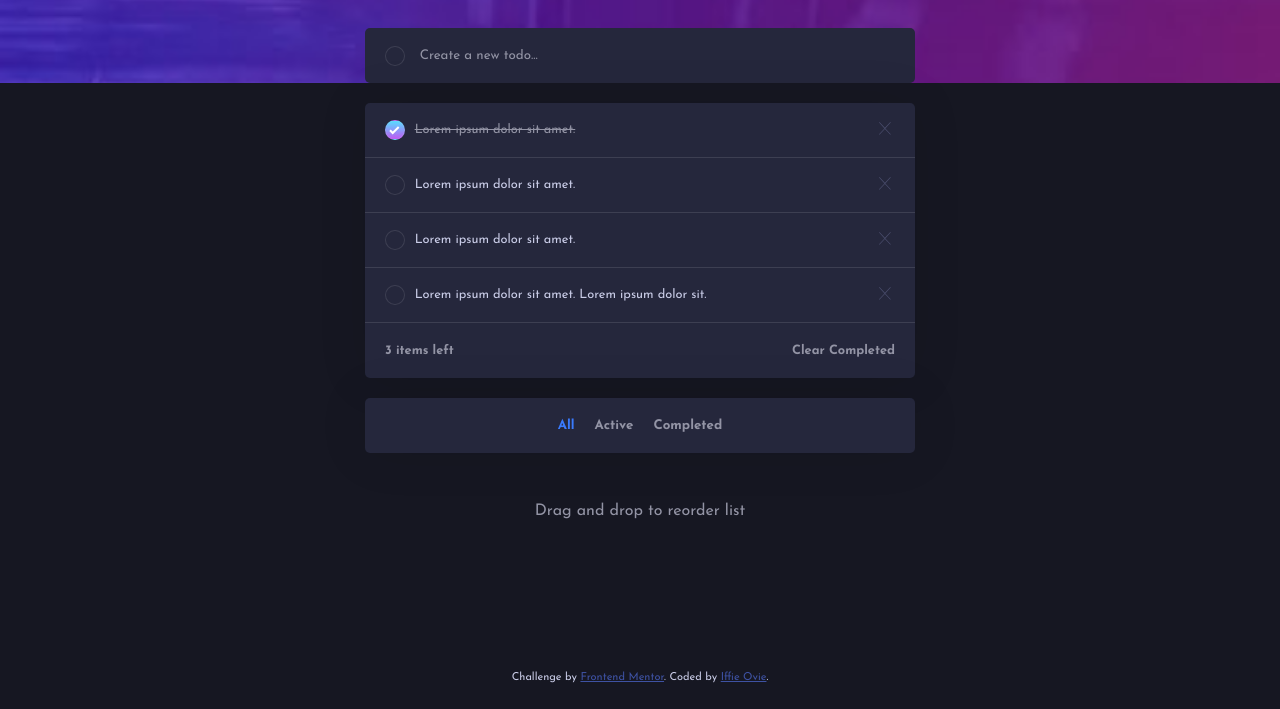
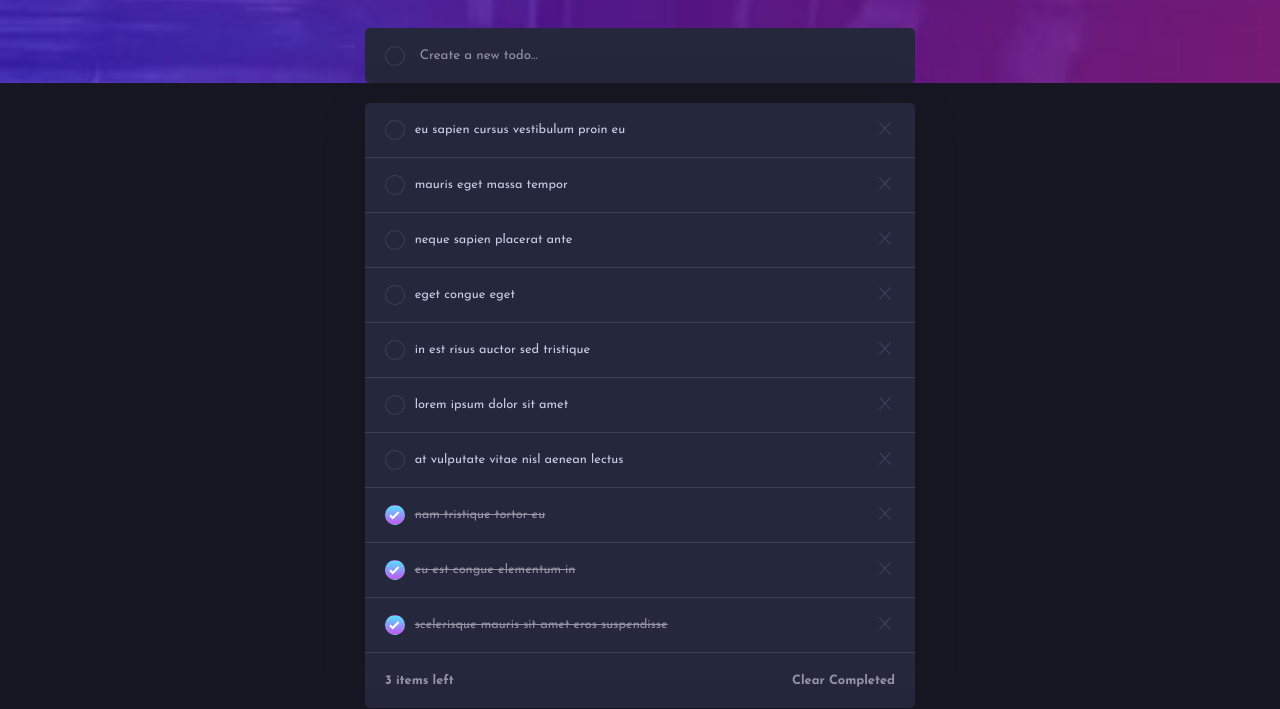
Before and after one commit to ovie009/todo-app-main, a plain HTML site: page index.html in a window 1280 px wide. Shown: the part 117-826 px from the top of the page. Before the commit the page ends 800 px from the top, so only its background shows below. Drawn offline with Linux system fonts and the light colour scheme.

Commit message:
task toggle buttons

```diff
--- a/index.html
+++ b/index.html
@@ -33,7 +33,7 @@
         <input type="text" name="todo" id="new-todo" placeholder="Create a new todo...">
       </div>
       <ul class="todo-wrapper">
-        <li>
+        <!-- <li>
           <div class="items-wrapper">
             <button type="button" class="check-box colored-check">
               <img src="images/icon-check.svg" alt="">
@@ -46,36 +46,10 @@
             <img src="images/icon-cross.svg" alt="">
           </button>
         </li>
+
         <li>
           <div class="items-wrapper">
             <button type="button" class="check-box">
-              <!-- <img src="images/icon-check.svg" alt=""> -->
-            </button>
-            <button type="button" class="todo-task">
-              Lorem ipsum dolor sit amet.
-            </button>
-          </div>
-          <button type="button" class="cross-box">
-            <img src="images/icon-cross.svg" alt="">
-          </button>
-        </li>
-        <li>
-          <div class="items-wrapper">
-            <button type="button" class="check-box">
-              <!-- <img src="images/icon-check.svg" alt=""> -->
-            </button>
-            <button type="button" class="todo-task">
-              Lorem ipsum dolor sit amet.
-            </button>
-          </div>
-          <button type="button" class="cross-box">
-            <img src="images/icon-cross.svg" alt="">
-          </button>
-        </li>
-        <li>
-          <div class="items-wrapper">
-            <button type="button" class="check-box">
-              <!-- <img src="images/icon-check.svg" alt=""> -->
             </button>
             <button type="button" class="todo-task">
               Lorem ipsum dolor sit amet. Lorem ipsum dolor sit.
@@ -84,7 +58,7 @@
           <button type="button" class="cross-box">
             <img src="images/icon-cross.svg" alt="">
           </button>
-        </li>
+        </li> -->
         <li>
           <span class="todo-list-count">
             3 items left
@@ -92,15 +66,16 @@
           <span class="clear">
             Clear Completed
           </span>
-          <!-- <span class="no-items">
+
+        </li>
+        <!-- <span class="no-items">
             No items added
           </span> -->
-        </li>
       </ul>
       <div class="buttons-wrapper">
-        <button type="button" class="active-button">All</button>
-        <button type="button" >Active</button>
-        <button type="button" >Completed</button>
+        <button type="button" class="active-button" onclick="toggleTask('all')">All</button>
+        <button type="button" onclick="toggleTask('active')">Active</button>
+        <button type="button" onclick="toggleTask('completed')">Completed</button>
       </div>
       <p>
         Drag and drop to reorder list
--- a/main.js
+++ b/main.js
@@ -1,3 +1,117 @@
+let todo; // array of todo list
+let numberOfTask;
+let fullTask;
+let activeTask;
+let completedTask;
+
+todo = fetch("./todo.json")
+.then(response => {
+   return response.json();
+})
+.then(tasks => {
+    // console.log(tasks[0]);
+    numberOfTask = tasks.length;
+    fullTask = tasks;
+    console.log("🚀 ~ file: main.js ~ line 11 ~ numberOfTask", numberOfTask)
+    activeTask = filterTask('active', tasks);
+    completedTask = filterTask('completed', tasks);
+    sortTasks(tasks);
+    appendList(tasks);
+});
+
+
+function appendList(tasks) {
+    tasks.forEach(task => {
+        let li = document.createElement("li");
+        let div = document.createElement("div");
+        let buttonCheck = document.createElement("button");
+        let buttonText = document.createElement("button");
+        let buttonCross = document.createElement("button");
+        let todo = document.createTextNode(task.task);
+        let cross = document.createElement("img");
+        let ul = document.querySelector(".todo-wrapper");
+        let checkBoxClass = "colored-check";
+        let check = document.createElement("img");
+
+
+        div.classList.add("items-wrapper");
+
+        buttonCheck.type = "button";
+        buttonText.type = "button";
+        buttonCross.type = "button";
+
+        buttonText.id = `todo-${task.id}`;
+
+        buttonCheck.classList.add("check-box");
+        buttonText.classList.add("todo-task");
+        buttonCross.classList.add("cross-box");
+
+        li.classList.add("task-list");
+
+        cross.alt = "close list";
+        cross.src = "images/icon-cross.svg";
+        check.alt = "mark list";
+        check.src = "images/icon-check.svg";
+
+
+        buttonText.appendChild(todo);
+
+        buttonCross.appendChild(cross);
+        div.appendChild(buttonCheck);
+        div.appendChild(buttonText);
+        li.appendChild(div);
+
+        if (task.status === 'completed') {
+            buttonCheck.classList.add(checkBoxClass);
+            buttonText.classList.add("strike");
+            buttonCheck.appendChild(check)
+        }
+
+        console.log(task);
+        li.appendChild(buttonCross);
+        ul.appendChild(li);
+    });
+}
+
+function sortTasks(tasks) {
+    tasks.sort((a, b) => {
+        if (a.status < b.status) return -1;
+        return 1;
+    });
+}
+
+function removeList() {
+    let taskList = document.querySelectorAll(".task-list");
+    console.log(taskList);
+    taskList.forEach(taskItem => {
+        taskItem.remove();
+    });
+}
+
+function filterTask(value, tasks) {
+    // if value is not equal to 'All'
+    if (value !== 'all') {
+        let filteredTasks = tasks.filter(
+            (tasks) => tasks.status == value
+        );
+
+        // return the filtered array
+        return filteredTasks;
+
+    } else { // if value is equal to 'All', do not filter
+        tasks = fullTask;
+        return tasks;
+    }
+}
+
+function toggleTask(value) {
+    let tasks = fullTask;
+    tasks = filterTask(value, tasks);
+    removeList();
+    appendList(tasks);
+
+}
+
 
 // Get the root element
 var r = document.querySelector(':root'); // css root variable
--- a/style.css
+++ b/style.css
@@ -168,6 +168,8 @@ button{
     border-radius: 5px;
     width: 100%;
     box-shadow: var(--boxShadow);
+    display: flex;
+    flex-flow: column;
 }
 
 .todo-wrapper > li{
@@ -179,16 +181,18 @@ button{
     justify-content: space-between;
     padding: 10px 20px;
     border-bottom: 1px solid var(--Outline);
+    order: 2;
 }
 
-.todo-wrapper > li:last-child{
+.todo-wrapper > li:first-child{
     border-bottom: none;
     color: var(--Text2);
     font-size: .8em;
     font-weight: 600;
+    order: 3;
 }
 
-.todo-wrapper > li:last-child span{
+.todo-wrapper > li:first-child span{
     border-bottom: none;
     color: var(--Text2);
     font-size: 1em;
--- /dev/null
+++ b/todo.json
@@ -0,0 +1,10 @@
+[{"id":1,"task":"eu sapien cursus vestibulum proin eu","status":"active","time":"0:57","repeat":"weekdays"},
+{"id":2,"task":"mauris eget massa tempor","status":"active","time":"15:55","repeat":"weekdays"},
+{"id":3,"task":"nam tristique tortor eu","status":"completed","time":"18:19","repeat":"weekdays"},
+{"id":4,"task":"neque sapien placerat ante","status":"active","time":"6:34","repeat":"weekdays"},
+{"id":5,"task":"eu est congue elementum in","status":"completed","time":"12:11","repeat":"daily"},
+{"id":6,"task":"eget congue eget","status":"active","time":"22:58","repeat":"daily"},
+{"id":7,"task":"in est risus auctor sed tristique","status":"active","time":"2:12","repeat":"weekdays"},
+{"id":8,"task":"scelerisque mauris sit amet eros suspendisse","status":"completed","time":"15:46","repeat":"daily"},
+{"id":9,"task":"lorem ipsum dolor sit amet","status":"active","time":"17:44","repeat":"daily"},
+{"id":10,"task":"at vulputate vitae nisl aenean lectus","status":"active","time":"7:42","repeat":"weekdays"}]
```
